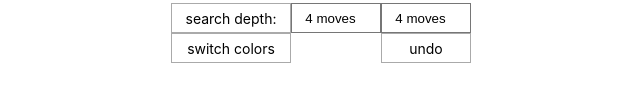
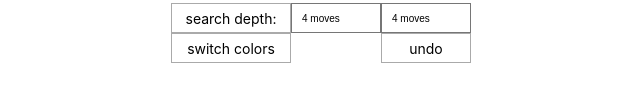
Before and after one commit to ushiba0/BitReversi, a plain HTML site: page reversi.html in a window 1280 px wide. Shown: the part 347-448 px from the top of the page, 319-959 px from the left. Drawn offline with Linux system fonts and the light colour scheme.

Commit message:
見た目を軽く調整

```diff
--- a/reversi.html
+++ b/reversi.html
@@ -32,9 +32,10 @@
 			select{
 				-webkit-appearance: none;
 				appearance: none;
-				padding: 0.5em 1em;
+				padding: 0em 1em ;
 				border-radius: 0px;
 				background: transparent;
+				font-size: 10px;
 			}
 
 			.square{
```
